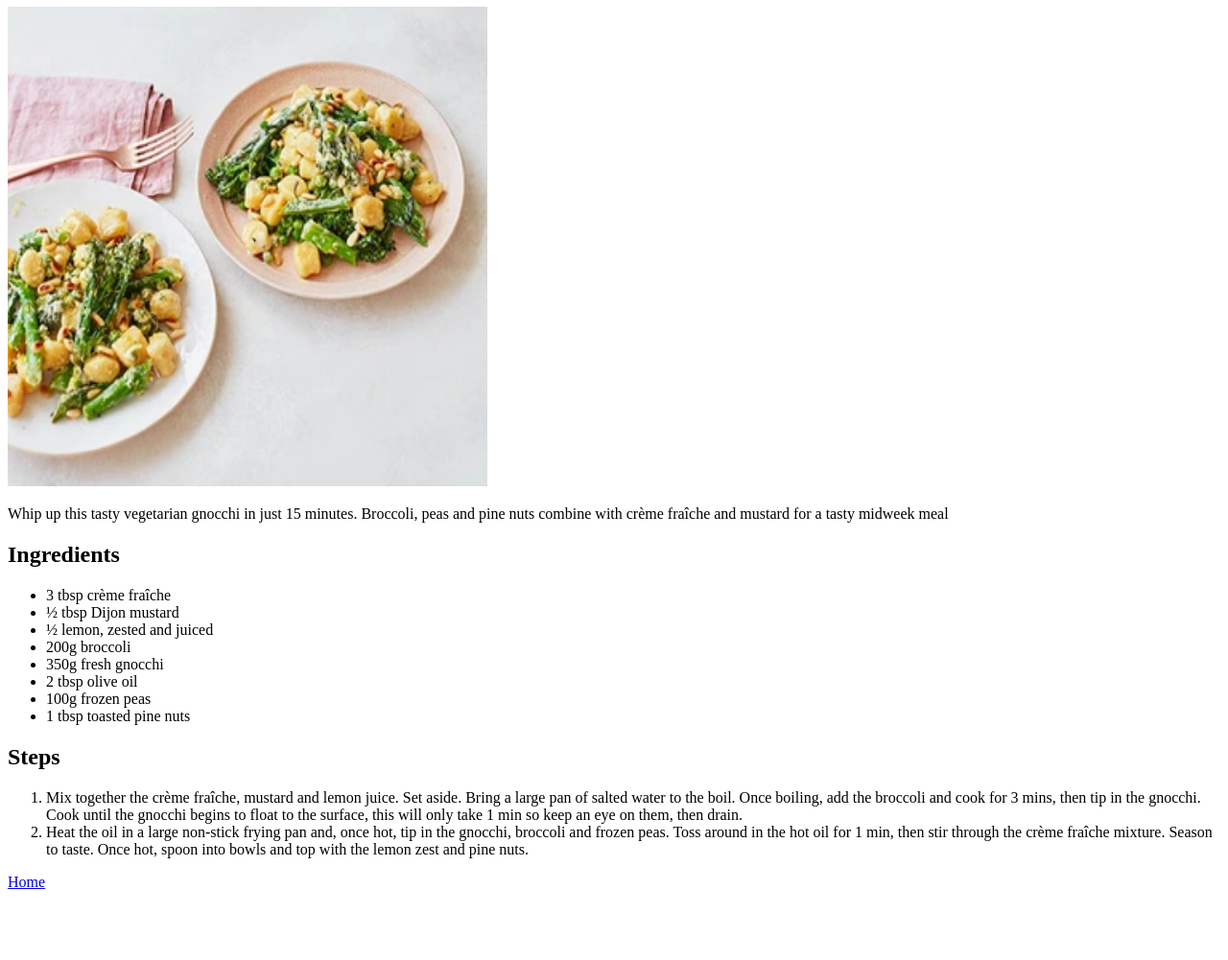
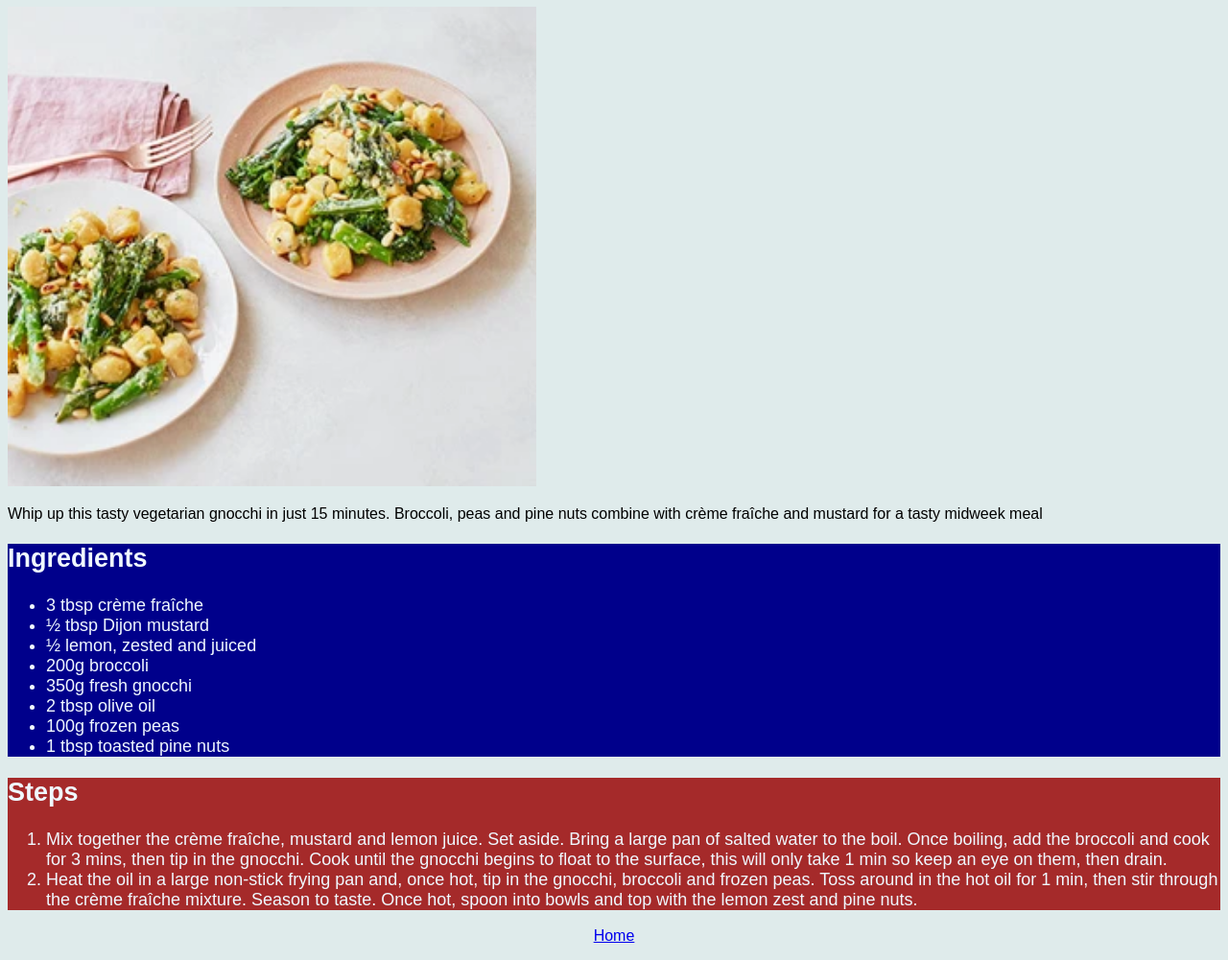
Before and after one commit to Hermule/odin-recipes, a plain HTML site: page recipes/brokkolignocchi.html in a window 1280 px wide. Shown: the part 73-1074 px from the top of the page at 96% size. Before the commit the page ends 1018 px from the top, so only its background shows below. Drawn offline with Linux system fonts and the light colour scheme.

Commit message:
Add styling Added CSS file with style information

```diff
--- a/recipes/brokkolignocchi.html
+++ b/recipes/brokkolignocchi.html
@@ -4,12 +4,14 @@
     <meta charset="UTF-8">
     <meta name="viewport" content="width=device-width, initial-scale=1.0">
     <title>Document</title>
+    <link rel="stylesheet" href="../styles.css">
 </head>
 <body>
     <h1>Creamy brokkoli gnocchi</h1>
     <img src="./creamy-broccoli-gnocchi.webp" height="500" width="500">
     <p>Whip up this tasty vegetarian gnocchi in just 15 minutes. Broccoli, peas and pine nuts combine with crème fraîche and mustard for a tasty midweek meal</p>
     <p></p>
+    <div class="ingredients">
         <h2>Ingredients</h2>
         <ul>
             <li>3 tbsp crème fraîche</li>
@@ -21,11 +23,15 @@
             <li>100g frozen peas</li>
             <li>1 tbsp toasted pine nuts</li>
         </ul>
+    </div>
+    <div class="steps">
         <h2>Steps</h2>
         <ol>
             <li>Mix together the crème fraîche, mustard and lemon juice. Set aside. Bring a large pan of salted water to the boil. Once boiling, add the broccoli and cook for 3 mins, then tip in the gnocchi. Cook until the gnocchi begins to float to the surface, this will only take 1 min so keep an eye on them, then drain.</li>
             <li>Heat the oil in a large non-stick frying pan and, once hot, tip in the gnocchi, broccoli and frozen peas. Toss around in the hot oil for 1 min, then stir through the crème fraîche mixture. Season to taste. Once hot, spoon into bowls and top with the lemon zest and pine nuts.</li>
         </ol>
-    <p><a href="../index.html">Home</a></p>
+        <p>
+    </div>
+    <a class="center" href="../index.html">Home</a></p>
 </body>
 </html>
--- /dev/null
+++ b/styles.css
@@ -0,0 +1,37 @@
+.ingredients {
+    color: aliceblue;
+    background-color: darkblue;
+    font-size: large;
+}
+
+h1 {
+    font-size:xx-large;
+    font-weight: 800;
+}
+
+img {
+    height: 500;
+    width: auto;
+}
+
+.auswahl{
+    font-size: large;
+    color: blanchedalmond;
+}
+
+.steps {
+    color: aliceblue;
+    background-color: brown;
+    font-size: large;
+}
+
+.center {
+    display: flex;
+    justify-content: center;
+
+}
+
+html {
+    background-color: #dfebeb;
+    font-family: Arial, Helvetica, sans-serif;
+}
```
Also changed, not shown: index.html (+9 -6 lines), recipes/kartoffelauflauf.html (+7 -1 lines), recipes/shakshuka.html (+9 -1 lines). Lines whose indentation alone changed are shown as unchanged.
